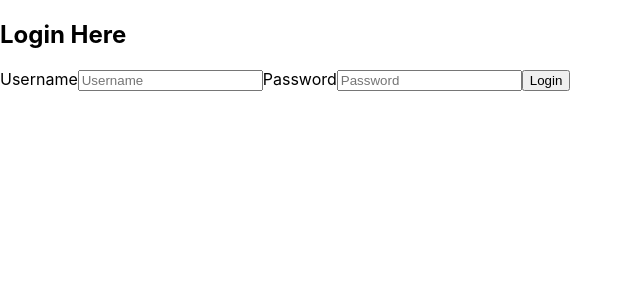
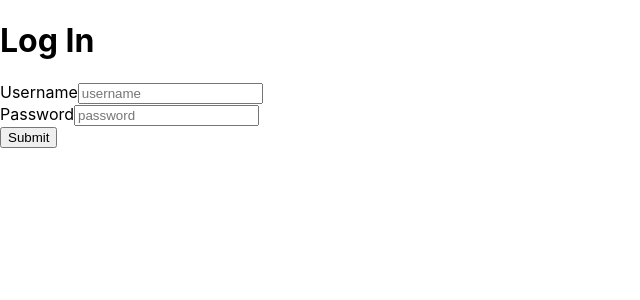
Before and after one commit to KellBell-bot/eventfull_frontend, a React (Create React App) app: page / in a window 1280 px wide. Shown: the top 300 px of the page, without its empty margins (0-640 px from the left). Built offline with nearby package versions, Linux system fonts and the light colour scheme.

Commit message:
Login working but not persisting

```diff
--- a/src/App.js
+++ b/src/App.js
@@ -7,7 +7,7 @@
 
 function App() {
 
-  const[user, setUser]= useState({name: "", username: ""});
+  const[user, setUser]= useState({});
   const [error, setError]= useState("");
 
  useEffect(() =>{
@@ -18,8 +18,8 @@
      })
      .then(response => response.json())
      .then(data =>{
-              console.log(data)
-      //  setUser({name: data.name, username: data.username})
+              // console.log(data)
+       setUser({name: data.name, username: data.username})
      })
    }
  }, [])
--- a/src/Components/LoginForm.js
+++ b/src/Components/LoginForm.js
@@ -1,64 +1,113 @@
-import { useState } from 'react'
+import React, {useState} from 'react'
+
 export const LoginForm = () => {
+    const [username, setUsername] = useState("")
+    const [password, setPassword] = useState("")
 
-    const loginURL='http://localhost:3000/login'
-    const [username, setUsername]= useState("");
-    const [password, setPassword]= useState("");
+    const handleUsernameChange = (evt) => {
+        setUsername(evt.target.value)
+    }
 
-    const onChangeUsername = (e) =>{
-        const username= e.target.value
-        setUsername(username);
-    };
+    const handlePasswordChange = (evt) => {
+        setPassword(evt.target.value)
+    }
 
-    const onChangePassword = (e) =>{
-        const password= e.target.value
-            setPassword(password);
-    };
-
-    const handleSubmit = (e) => {
-        e.preventDefault();
-        console.log(username, password);
-        let userDetails={
-             username,
-            password
-        }
-
-        fetch(loginURL, {
-
-            method: 'POST',
-            header: {'Accept': 'application/json', 'Content-Type': 'application/json'},
-            body: JSON.stringify(userDetails)
+    const handleSubmit = (evt) => {
+        evt.preventDefault()
+        fetch(`http://localhost:3000/login`, {
+            method: "POST",
+            headers: {
+                "Content-Type": "application/json",
+                "Accept": "application/json"
+            },
+            body: JSON.stringify({
+                username,
+                password
+            })
         })
-        .then(response => response.json())
-        .then(userData => {
-            localStorage.setItem('token', userData.jwt);
-            console.log(userData)
+        .then(resp => resp.json())
+        .then(data => {
+            localStorage.setItem("token", data.jwt)
+            console.log(data)
         })
         setUsername("")
         setPassword("")
+    }
 
-    };
+    return(
+        <div>
+            <div>
+            <h1>Log In</h1>
+            <form className="ui form" onSubmit={handleSubmit}>
+                <div className="field">
+                    <label>Username</label>
+                    <input value={username} onChange={handleUsernameChange} type="text" placeholder="username"/>
+                </div>
+                <div className="field">
+                    <label>Password</label>
+                    <input value={password} onChange={handlePasswordChange} type="password" placeholder="password"/>
+                </div>
 
-    return (
-
-    <form className="login_form" onSubmit={handleSubmit}>
-        <h2>Login Here</h2>
-            <label htmlFor="username">Username</label>
-            <input
-            type="text"
-            name="username"
-            value={username}
-            placeholder="Username"
-            onChange={onChangeUsername}/>
-            <label htmlFor="password">Password</label>
-            <input
-            type="text"
-             name="password"
-             value={password}
-             placeholder="Password"
-             onChange={onChangePassword}  />
-        <button type="submit">Login</button>
-    </form>
-
+                <button className="ui button" type="submit">Submit</button>
+            </form>
+        </div>
+        </div>
     )
 }
+
+
+
+
+// import React, { useState } from 'react'
+
+// export const LoginForm = () => {
+
+//     const [username, setUsername]= useState("");
+//     const [password, setPassword]= useState("");
+
+//     const onChangeUsername = (e) =>{
+//         setUsername(e.target.value);
+//     };
+
+//     const onChangePassword = (e) => {
+//         setPassword(e.target.value);
+//     };
+
+//     const handleSubmit = (e) => {
+//         e.preventDefault();
+//         fetch('http://localhost:3000/login', {
+
+//             method: 'POST',
+//             header: {
+//                 'Content-Type': 'application/json',
+//                 'Accept': 'application/json'
+//             },
+//             body: JSON.stringify({
+//                 username,
+//                 password
+//             })
+//         })
+//         .then(response => response.json())
+//         .then(data => {
+//             localStorage.setItem('token', data.jwt)
+//         })
+//         setUsername("")
+//         setPassword("")
+
+//     };
+
+//     return (
+//     <div>
+//         <form className="login_form" onSubmit={handleSubmit}>
+//             <h2>Login Here</h2>
+//                 <label>Username</label>
+//                 <input value={username} onChange={onChangeUsername} type="text" placeholder="Username"/>
+
+//                 <label>Password</label>
+//                 <input value={password} onChange={onChangePassword} type="password" placeholder="Password"/>
+//             <button type="submit">Login</button>
+//         </form>
+//     </div>
+
+//     )
+// }
```
